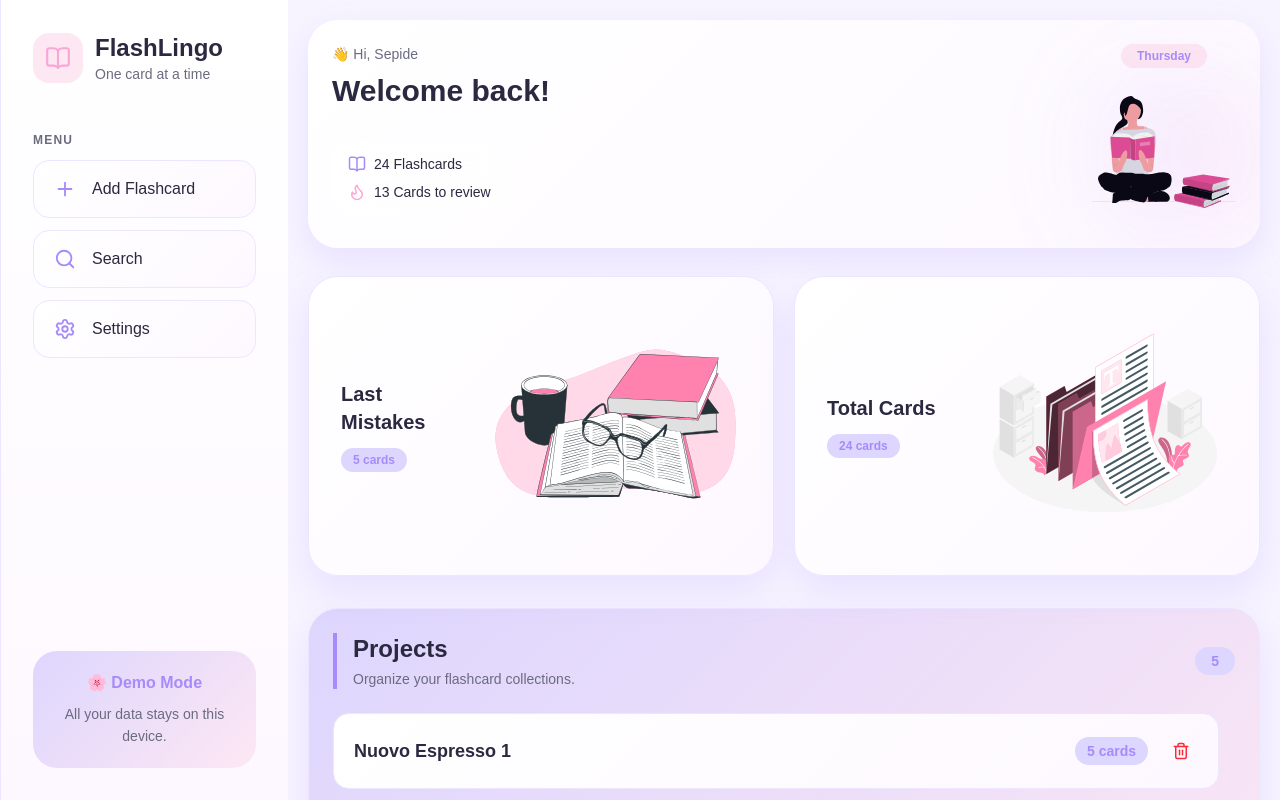
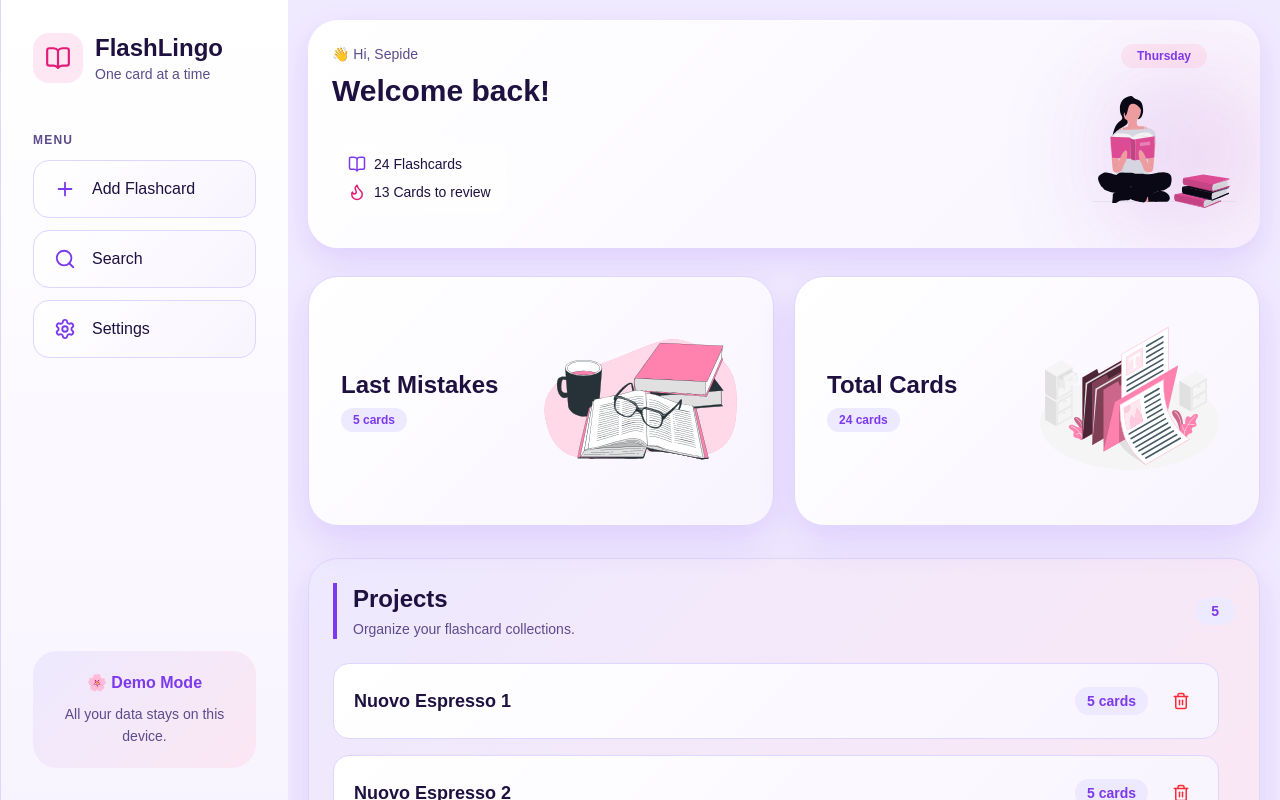
Before and after one commit to SepideNorouzi/FlashLingo, a React (Vite) app: page / in a window 1280 px wide. Shown: the top 800 px of the page. Built offline with nearby package versions, Linux system fonts and the light colour scheme; a web font is replaced by a local one.

Commit message:
implement new color pallete

```diff
--- a/src/components/dashboard/StatCard.tsx
+++ b/src/components/dashboard/StatCard.tsx
@@ -21,9 +21,9 @@ flex
           h-full
           flex-col
           items-center
-justify-center
-gap-5
-px-6
+          justify-between
+          gap-3
+          px-4
           py-6
           rounded-[30px]
           border
@@ -31,8 +31,6 @@ transition-all
           duration-300
           hover:-translate-y-1
           hover:shadow-xl
-
-md:h-full
           md:flex-row
           md:justify-between
           md:px-8
@@ -44,32 +42,18 @@ md:px-8
           boxShadow: "0 15px 35px var(--shadow)",
         }}
       >
-        <div
-          className="
-    flex
-    flex-col
-    items-center
-    text-center
-
-    md:items-start
-    md:text-left
-  "
+        {/* Text block */}
+        <div className="flex flex-col items-center text-center md:items-start md:text-left">
+          <h2
+            className="text-sm font-bold leading-tight whitespace-nowrap md:text-2xl md:whitespace-normal"
+            style={{ color: "var(--text)" }}
           >
-          <h2 className="text-xl font-bold" style={{ color: "var(--text)" }}>
             {title}
           </h2>
 
           {count !== undefined && (
             <span
-              className="
-  mt-3
-  inline-flex
-  rounded-full
-  px-3
-  py-1
-  text-xs
-  font-semibold
-"
+              className="mt-2 inline-flex rounded-full px-3 py-1 text-xs font-semibold"
               style={{
                 background: "var(--primary-light)",
                 color: "var(--primary)",
@@ -80,10 +64,11 @@ md:px-8
           )}
         </div>
 
+        {/* Image */}
         <img
           src={image}
           alt={title}
-          className="mt-4 w-full max-w-[100px] object-contain md:mt-0 md:max-w-[250px]"
+          className="w-full max-w-[80px] object-contain md:max-w-[200px]"
         />
       </article>
     </Link>
--- a/src/styles/theme.css
+++ b/src/styles/theme.css
@@ -1,24 +1,24 @@
 :root {
-  --bg: #f7f4ff;
+  --bg: #f0eaff;
   --surface: #ffffff;
-  --surface-soft: #fdf8ff;
+  --surface-soft: #f8f4ff;
 
-  --primary: #a78bfa;
-  --primary-light: #ddd6fe;
+  --primary: #7c3aed;
+  --primary-light: #ede9fe;
 
-  --secondary: #f9a8d4;
-  --secondary-light: #fde7f3;
+  --secondary: #e11d78;
+  --secondary-light: #fce7f3;
 
-  --accent: #818cf8;
+  --accent: #6d28d9;
 
-  --text: #2b2940;
-  --text-light: #6b6b80;
+  --text: #1e1140;
+  --text-light: #5b4b8a;
 
-  --border: #ece7ff;
+  --border: #ddd6fe;
 
-  --shadow: rgba(164, 136, 255, 0.18);
+  --shadow: rgba(124, 58, 237, 0.15);
 
   /* Gradients */
-  --surface-gradient: linear-gradient(135deg, #ffffff, #fdf8ff);
-  --button-gradient: linear-gradient(135deg, #a78bfa, #f9a8d4);
+  --surface-gradient: linear-gradient(135deg, #ffffff, #f8f4ff);
+  --button-gradient: linear-gradient(135deg, #7c3aed, #e11d78);
 }
```
Lines whose indentation alone changed are shown as unchanged.
